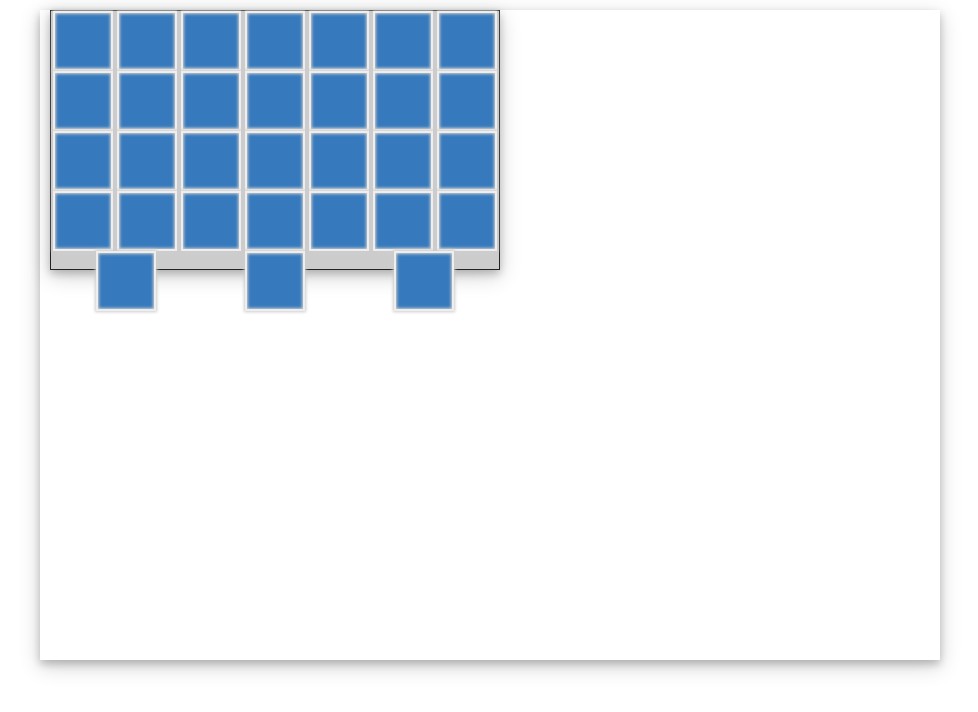
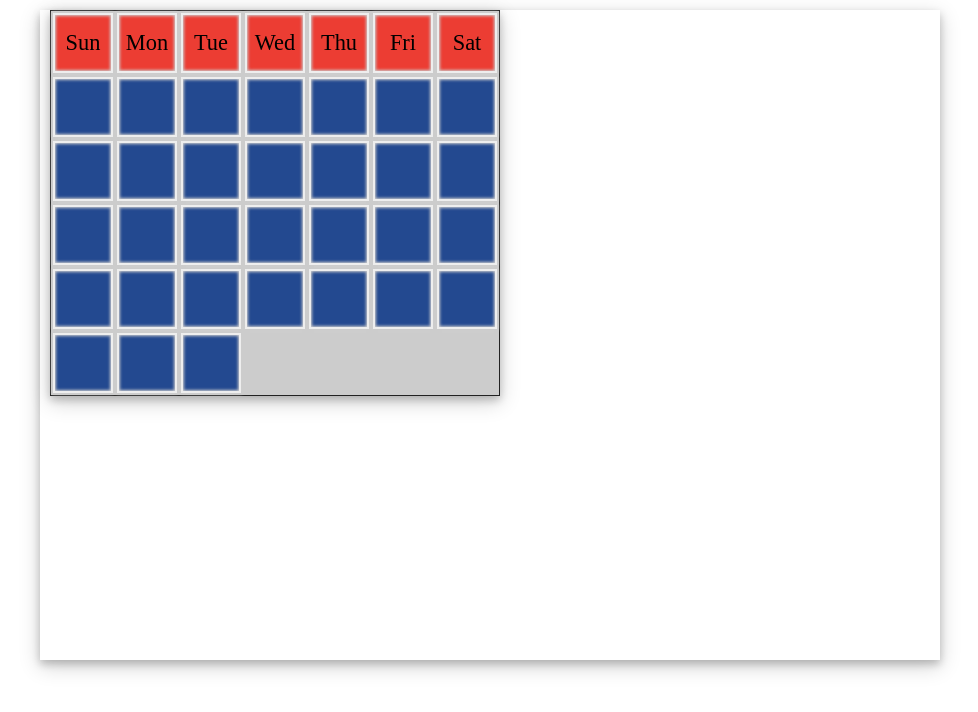
Before and after one commit to Asfades/420Scheduler, a plain HTML site: page index.html in a window 1280 px wide. Shown: the whole page, without its empty margins (150-1128 px from the left). Drawn offline with Linux system fonts and the light colour scheme.

Commit message:
Little bit of visualization

```diff
--- a/index.html
+++ b/index.html
@@ -19,7 +19,7 @@
         }
 
         .wrapper {
-            align-items:flex-start;
+            align-items: stretch;
             background-color: #ccc;
             border-color: #222;
             border-style: solid;
@@ -27,33 +27,42 @@
             box-shadow: 0 4px 8px 0 rgba(0, 0, 0, 0.2), 0 6px 20px 0 rgba(0, 0, 0, 0.19);
             display: flex;
             flex-wrap: wrap;
-            justify-content: space-around;
-            height: 260px;
             margin: 10px 10px;
             width: 450px;
         }
 
         .tile {
-            background-color: #367ABD;
+            background-color: #234990;
+        }
+
+        .tile span {
+            display: none;
+        }
+
+        .day {
             border-color: #eee;
             border-style: solid;
             border-width: 2px;
             box-shadow: inset 0 0 3px 1px #ccc, 0 0 3px 1px #ccc;
             display: block;
             height: 60px;
+            margin: 2px;
             width: 60px;
         }
 
-        .tile span {
-            display: none;
+        .day span {
             font-size: 1.4em;
             margin: 0 auto;
             margin-top: 30%;
-            width: 20%;
+            text-align: center;
+        }
+
+        .day.title span {
+            display: block;
         }
 
         .triggered {
-            background-color: #ccc;
+            background-color: #F5B12E;
         }
 
         .triggered.bomb {
@@ -67,6 +76,10 @@
             color: red;
             display: block;
         }
+
+        .title {
+            background-color: #EC3D33;
+        }
     </style>
 </head>
 
@@ -74,37 +87,44 @@
     <div id="container">
         <div class="wrapper">
             <!--9x9-->
-            <div class="tile"><span ></span></div>
-            <div class="tile"><span ></span></div>
-            <div class="tile"><span ></span></div>
-            <div class="tile"><span ></span></div>
-            <div class="tile"><span ></span></div>
-            <div class="tile"><span ></span></div>
-            <div class="tile"><span ></span></div>
-            <div class="tile"><span ></span></div>
-            <div class="tile"><span ></span></div>
-            <div class="tile"><span ></span></div>
-            <div class="tile"><span ></span></div>
-            <div class="tile"><span ></span></div>
-            <div class="tile"><span ></span></div>
-            <div class="tile"><span ></span></div>
-            <div class="tile"><span ></span></div>
-            <div class="tile"><span ></span></div>
-            <div class="tile"><span ></span></div>
-            <div class="tile"><span ></span></div>
-            <div class="tile"><span ></span></div>
-            <div class="tile"><span ></span></div>
-            <div class="tile"><span ></span></div>
-            <div class="tile"><span ></span></div>
-            <div class="tile"><span ></span></div>
-            <div class="tile"><span ></span></div>
-            <div class="tile"><span ></span></div>
-            <div class="tile"><span ></span></div>
-            <div class="tile"><span ></span></div>
-            <div class="tile"><span ></span></div>
-            <div class="tile"><span ></span></div>
-            <div class="tile"><span ></span></div>
-            <div class="tile"><span ></span></div>
+            <div class="day title"><span>Sun</span></div>
+            <div class="day title"><span>Mon</span></div>
+            <div class="day title"><span>Tue</span></div>
+            <div class="day title"><span>Wed</span></div>
+            <div class="day title"><span>Thu</span></div>
+            <div class="day title"><span>Fri</span></div>
+            <div class="day title"><span>Sat</span></div>
+            <div class="tile day"><span></span></div>
+            <div class="tile day"><span></span></div>
+            <div class="tile day"><span></span></div>
+            <div class="tile day"><span></span></div>
+            <div class="tile day"><span></span></div>
+            <div class="tile day"><span></span></div>
+            <div class="tile day"><span></span></div>
+            <div class="tile day"><span></span></div>
+            <div class="tile day"><span></span></div>
+            <div class="tile day"><span></span></div>
+            <div class="tile day"><span></span></div>
+            <div class="tile day"><span></span></div>
+            <div class="tile day"><span></span></div>
+            <div class="tile day"><span></span></div>
+            <div class="tile day"><span></span></div>
+            <div class="tile day"><span></span></div>
+            <div class="tile day"><span></span></div>
+            <div class="tile day"><span></span></div>
+            <div class="tile day"><span></span></div>
+            <div class="tile day"><span></span></div>
+            <div class="tile day"><span></span></div>
+            <div class="tile day"><span></span></div>
+            <div class="tile day"><span></span></div>
+            <div class="tile day"><span></span></div>
+            <div class="tile day"><span></span></div>
+            <div class="tile day"><span></span></div>
+            <div class="tile day"><span></span></div>
+            <div class="tile day"><span></span></div>
+            <div class="tile day"><span></span></div>
+            <div class="tile day"><span></span></div>
+            <div class="tile day"><span></span></div>
         </div>
     </div>
     <script src="js/app.js"></script>
```
